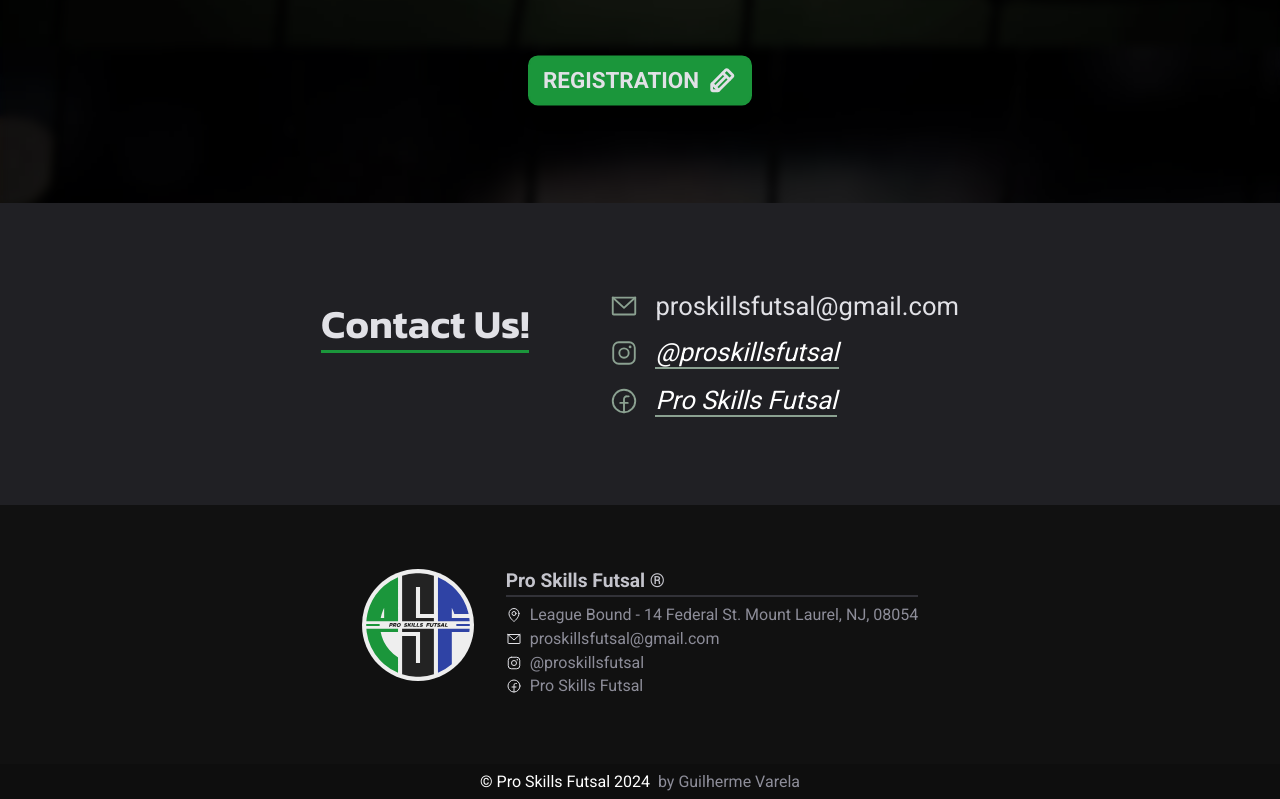
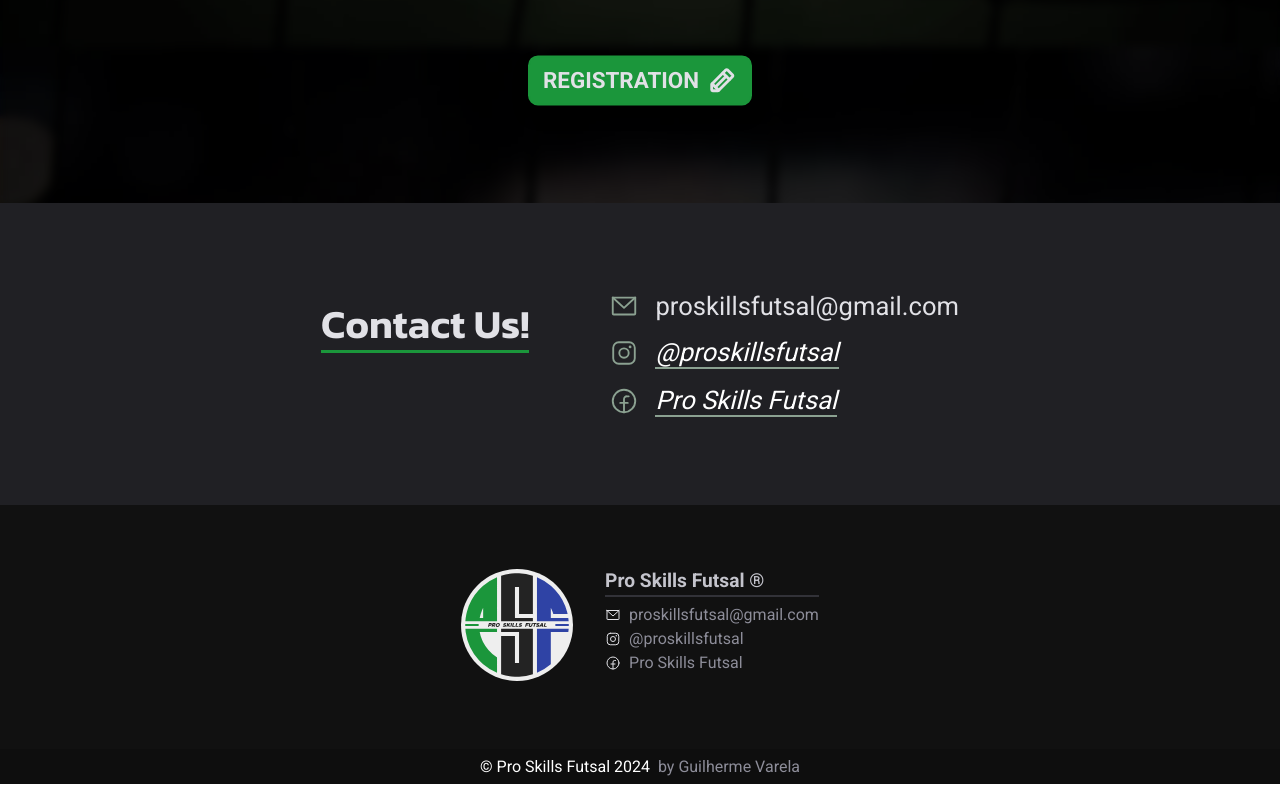
Before and after one commit to gui-varela/psf-frontend, a React (Vite) app: page / in a window 1280 px wide. Shown: the part 3708-4507 px from the top of the page. Built offline with nearby package versions, Linux system fonts and the light colour scheme.

Commit message:
Removes address in footer

```diff
--- a/src/components/Footer.jsx
+++ b/src/components/Footer.jsx
@@ -13,12 +13,6 @@
         <div className={styles.links}>
           <p className={styles.companyName}>Pro Skills Futsal &#174;</p>
           <div className={styles.contact}>
-            <MapPin/>
-            <a href="https://www.google.com/search?q=League+Bound+-+14+Federal+St.+Mount+Laurel%2C+NJ%2C+08054&sxsrf=ALiCzsbBaJ7_rRrXbQvHv_2OQnk_kLo62w%3A1660624158625&ei=Hh37YsfnJaba1sQPpOWe2Ac&ved=0ahUKEwjH7tGIw8r5AhUmrZUCHaSyB3sQ4dUDCA8&uact=5&oq=League+Bound+-+14+Federal+St.+Mount+Laurel%2C+NJ%2C+08054&gs_lcp=Cgdnd3Mtd2l6EANKBAhBGABKBAhGGABQAFgAYMQEaABwAXgAgAGTAYgBkwGSAQMwLjGYAQCgAQKgAQHAAQE&sclient=gws-wiz">
-              <p>League Bound - 14 Federal St. Mount Laurel, NJ, 08054</p>
-            </a>
-          </div>
-          <div className={styles.contact}>
             <EnvelopeSimple/><p>proskillsfutsal@gmail.com</p>
           </div>
           <div className={styles.contact}>
```
